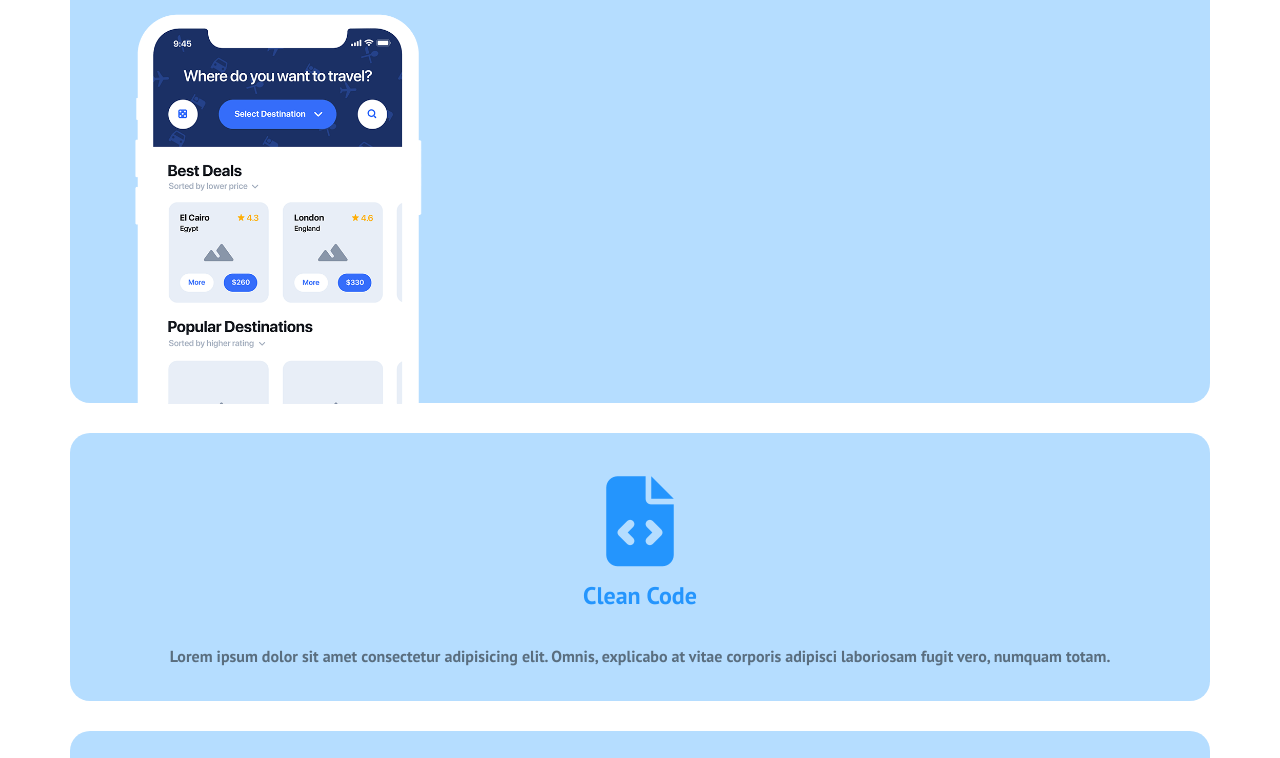
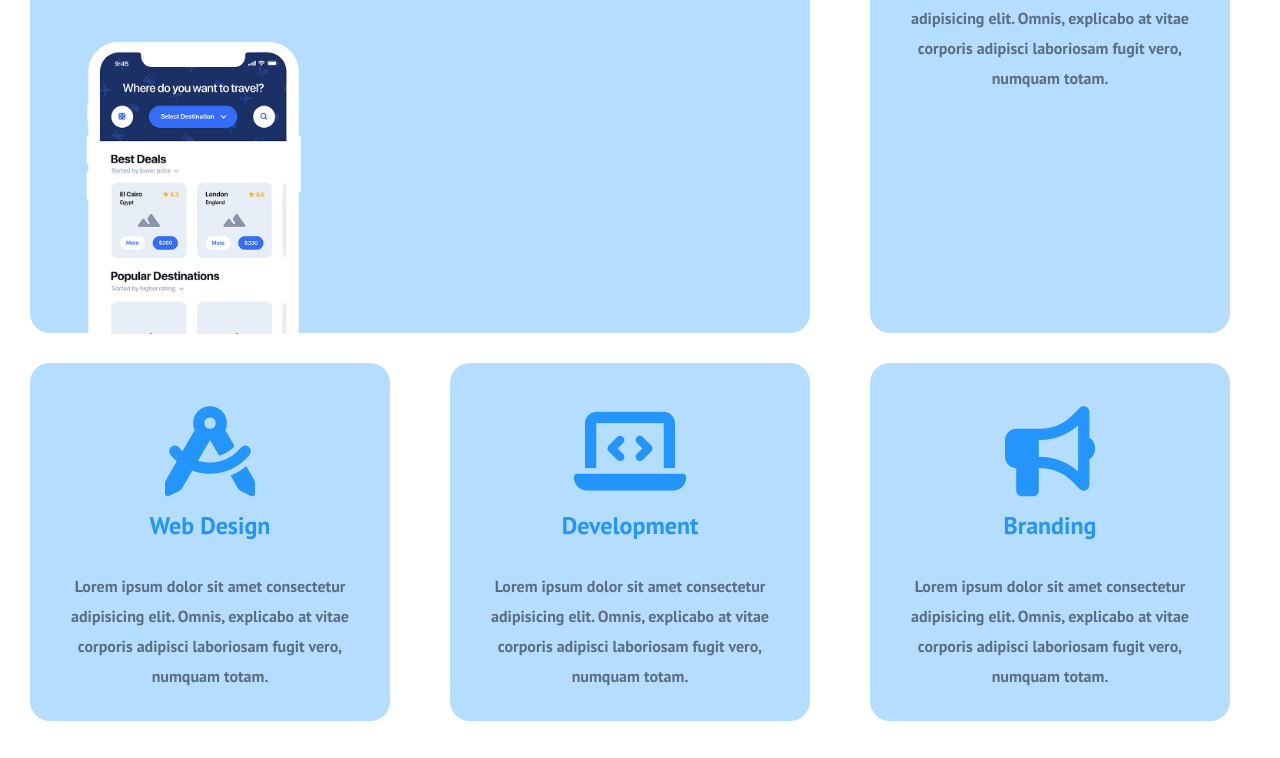
Before and after one commit to MirkoGLostia/htmlcss-responsive-layout, a plain HTML site: page index.html in a window 1280 px wide. Shown: the part 335-1093 px from the top of the page. Drawn offline with Linux system fonts and the light colour scheme.

Commit message:
css_jumbo-tablet

```diff
--- a/css/tablet.css
+++ b/css/tablet.css
@@ -1,5 +1,37 @@
 @media screen and (min-width:481px) {
-    /* main: section 2 planning */
+    /* main */
+
+    /* section 1: jumbo */
+
+    #jumbo-cont {
+        display: flex;
+        flex-wrap: wrap;
+        column-gap: 5%;
+        row-gap: 30px;
+        margin-left: 30px;
+        margin-right: 30px;
+    }
+
+    #jumbo-cont > #special-jumbo {
+        width: 65%;
+    }
+
+    #jumbo-cont > div {
+        margin: 0px;
+        width: 30%;
+    }
+
+    #special-jumbo > div > img {
+        height: 300px;
+    }
+
+
+
+
+
+
+
+    /* section 2: planning */
     #planning-container > div > #planning-title {
         font-size: 60px;
     }
```
